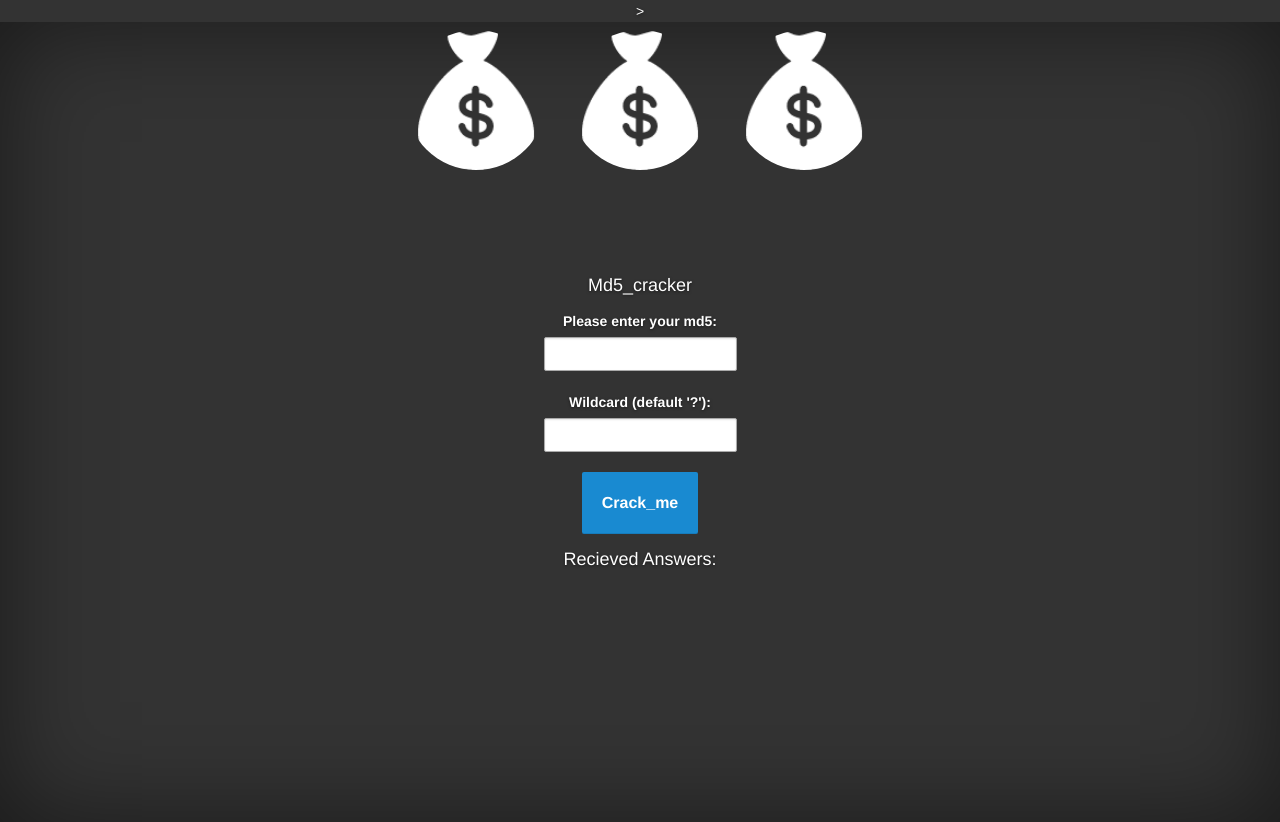
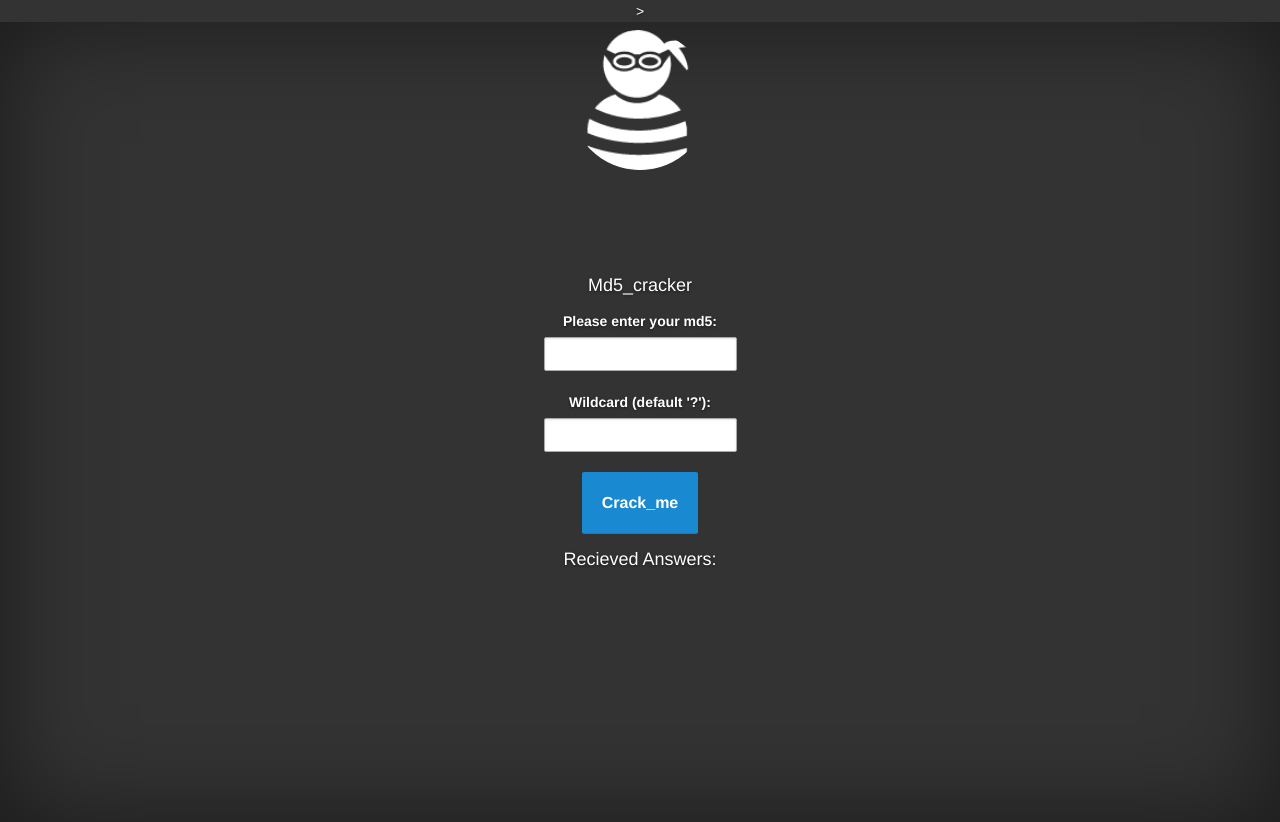
Before and after one commit to AllarVi/vr_alpha, a Flask app: page /index in a window 1280 px wide. Run offline with Flask 2, Linux system fonts and the light colour scheme; some libraries are stand-ins or nearby versions.

Commit message:
Minor design change

```diff
--- a/templates/form_submit.html
+++ b/templates/form_submit.html
@@ -39,15 +39,7 @@
                 <div class="inner">
                   <nav>
                     <ul class="nav masthead-nav">
-                      <li><img src="{{ url_for('static', filename='money132.png') }}"
-                               alt="..."
-                               class="img-circle"
-                               width="140px" height="140px"></li>
-                      <li><img src="{{ url_for('static', filename='money132.png') }}"
-                               alt="..."
-                               class="img-circle"
-                               width="140px" height="140px"></li>
-                      <li><img src="{{ url_for('static', filename='money132.png') }}"
+                      <li><img src="{{ url_for('static', filename='criminal.png') }}"
                                alt="..."
                                class="img-circle"
                                width="140px" height="140px"></li>
```
Also changed, not shown: static/criminal.png (added).
